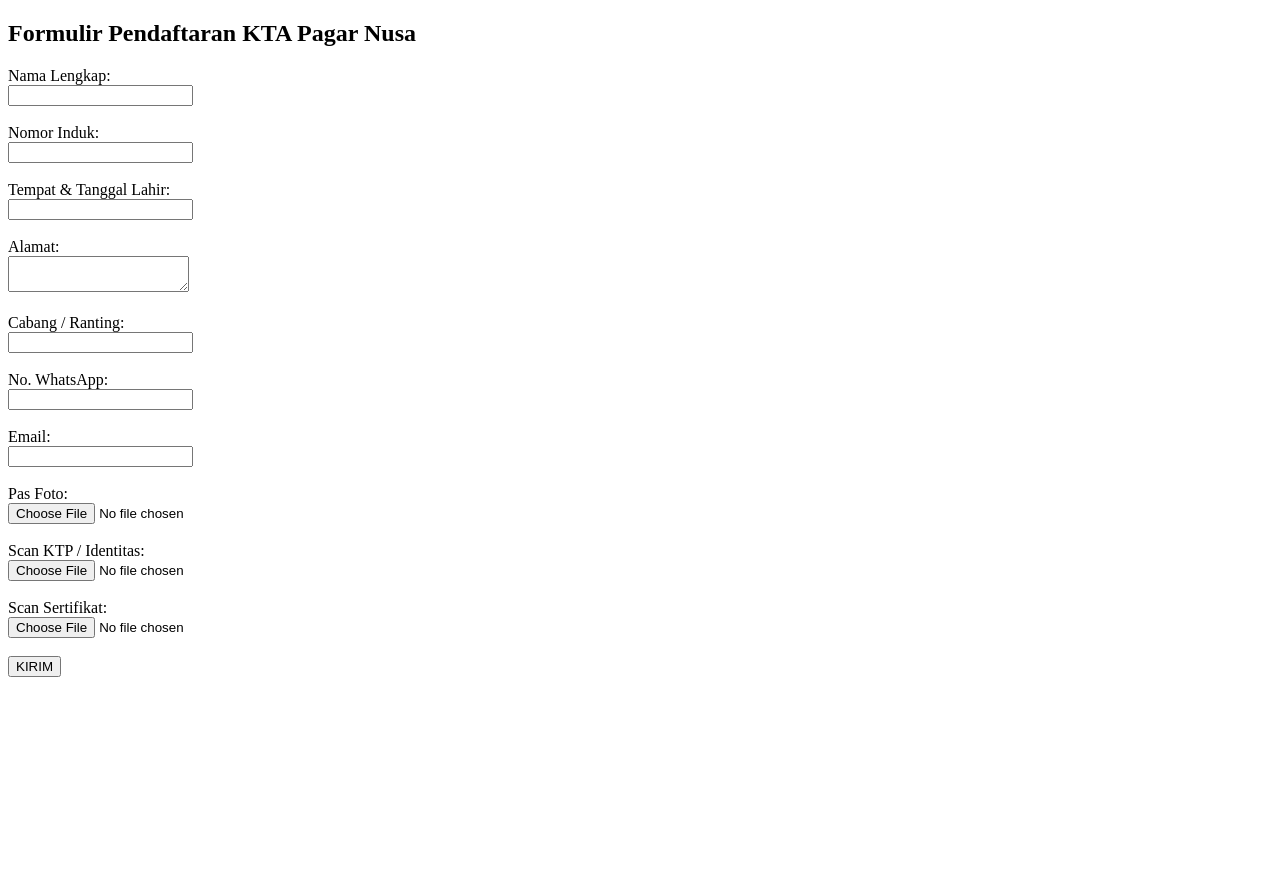
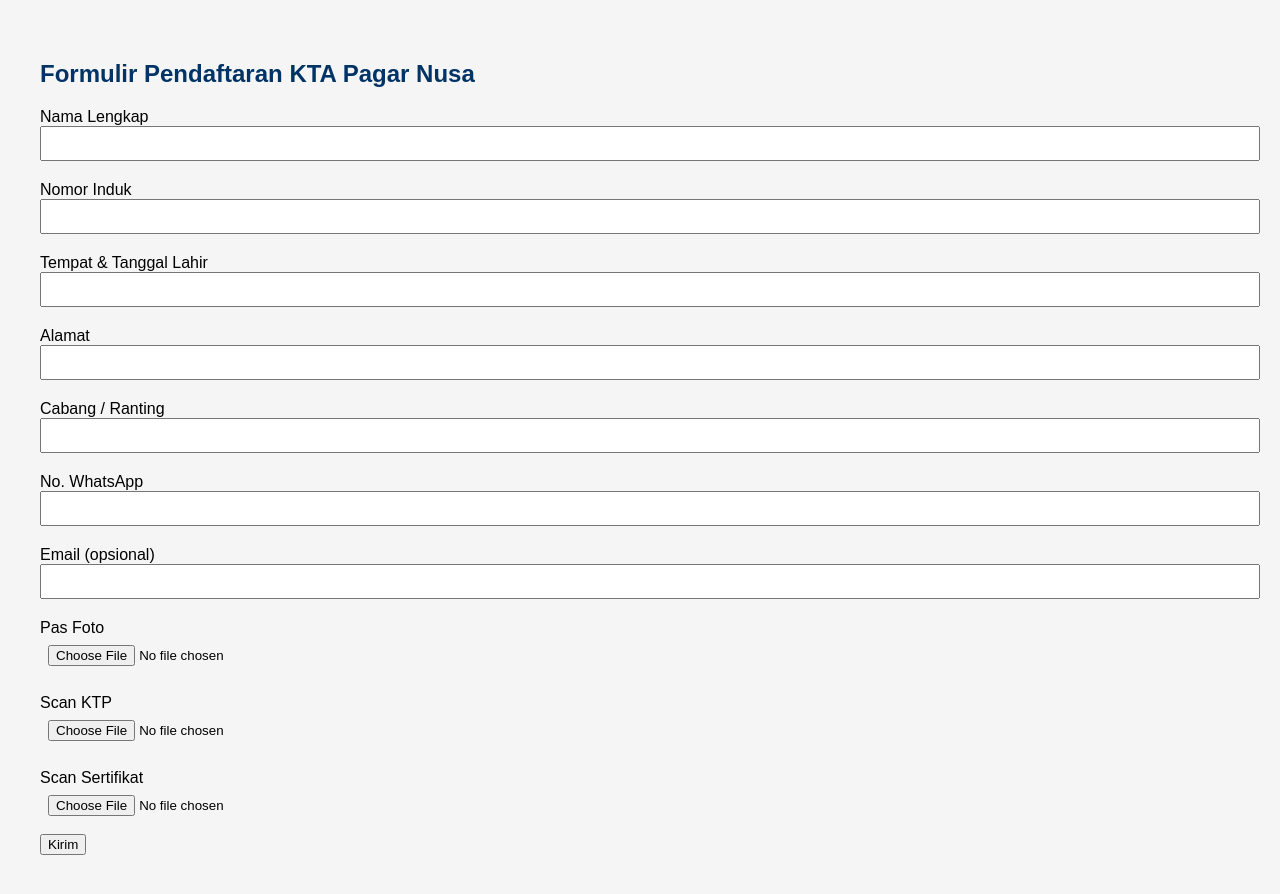
Before and after one commit to affan952/KTA_pagar.nusa, a plain HTML site: page form.html in a window 1280 px wide. Before the commit the page ends 800 px from the top, so only its background shows below. Drawn offline with Linux system fonts and the light colour scheme.

Commit message:
Add files via upload

```diff
--- a/form.html
+++ b/form.html
@@ -3,23 +3,24 @@
 <html lang="id">
 <head>
   <meta charset="UTF-8">
-  <meta name="viewport" content="width=device-width, initial-scale=1">
-  <title>Formulir Pendaftaran KTA</title>
+  <meta name="viewport" content="width=device-width, initial-scale=1.0">
+  <title>Formulir Pendaftaran</title>
+  <link rel="stylesheet" href="style.css" />
 </head>
 <body>
   <h2>Formulir Pendaftaran KTA Pagar Nusa</h2>
   <form>
-    <label>Nama Lengkap:<br><input type="text" name="nama"></label><br><br>
-    <label>Nomor Induk:<br><input type="text" name="nomor_induk"></label><br><br>
-    <label>Tempat & Tanggal Lahir:<br><input type="text" name="ttl"></label><br><br>
-    <label>Alamat:<br><textarea name="alamat"></textarea></label><br><br>
-    <label>Cabang / Ranting:<br><input type="text" name="cabang"></label><br><br>
-    <label>No. WhatsApp:<br><input type="text" name="wa"></label><br><br>
-    <label>Email:<br><input type="email" name="email"></label><br><br>
-    <label>Pas Foto:<br><input type="file" name="foto"></label><br><br>
-    <label>Scan KTP / Identitas:<br><input type="file" name="ktp"></label><br><br>
-    <label>Scan Sertifikat:<br><input type="file" name="sertifikat"></label><br><br>
-    <button type="submit">KIRIM</button>
+    <label>Nama Lengkap</label><input type="text" /><br/>
+    <label>Nomor Induk</label><input type="text" /><br/>
+    <label>Tempat & Tanggal Lahir</label><input type="text" /><br/>
+    <label>Alamat</label><input type="text" /><br/>
+    <label>Cabang / Ranting</label><input type="text" /><br/>
+    <label>No. WhatsApp</label><input type="text" /><br/>
+    <label>Email (opsional)</label><input type="email" /><br/>
+    <label>Pas Foto</label><input type="file" /><br/>
+    <label>Scan KTP</label><input type="file" /><br/>
+    <label>Scan Sertifikat</label><input type="file" /><br/>
+    <button type="submit">Kirim</button>
   </form>
 </body>
 </html>
--- /dev/null
+++ b/style.css
@@ -0,0 +1,25 @@
+
+body {
+  font-family: Arial, sans-serif;
+  padding: 2rem;
+  background-color: #f5f5f5;
+}
+h1, h2 {
+  color: #003366;
+}
+.btn {
+  background-color: #009900;
+  color: white;
+  padding: 10px 20px;
+  text-decoration: none;
+  border-radius: 5px;
+}
+form label {
+  display: block;
+  margin-top: 10px;
+}
+form input {
+  width: 100%;
+  padding: 8px;
+  margin-bottom: 10px;
+}
```
Also changed, not shown: index.html (+4 -11 lines), kontak.html (added, +18 -0 lines), status.html (added, +15 -0 lines), tentang.html (added, +14 -0 lines).
